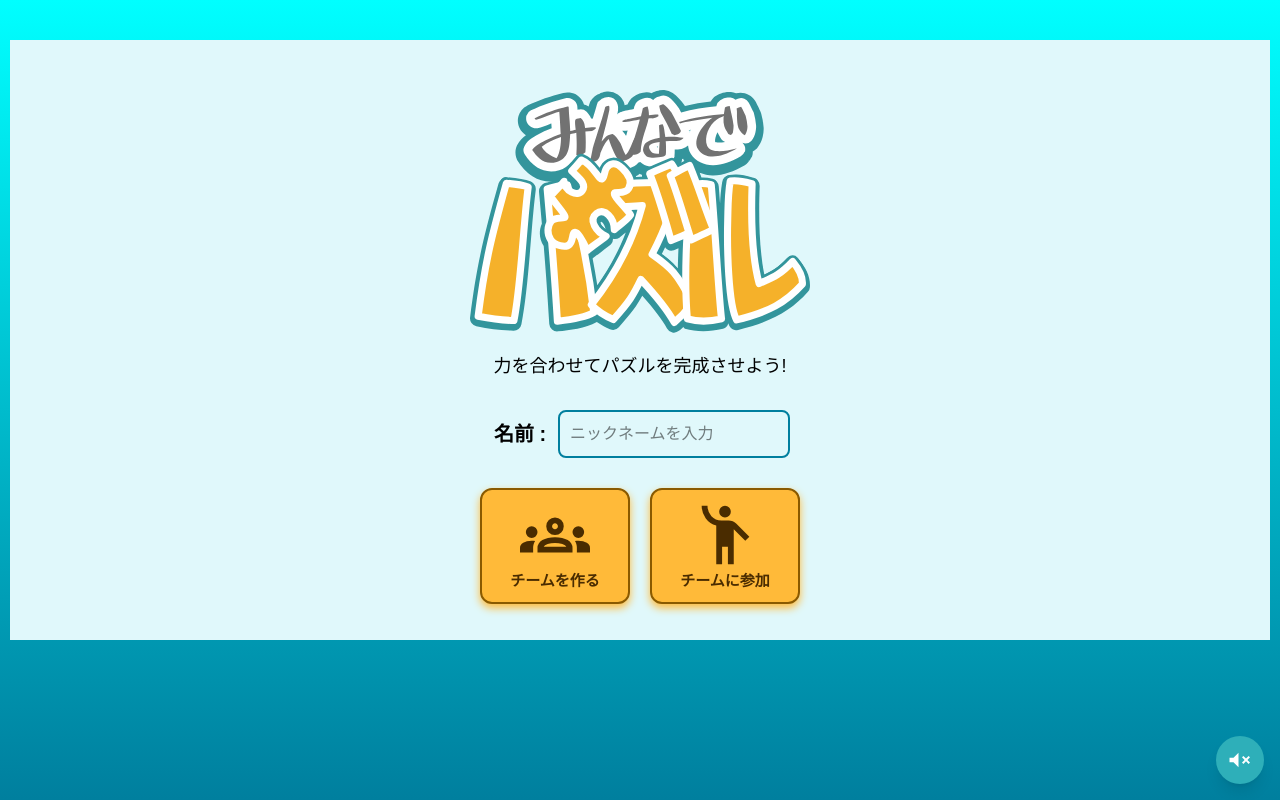
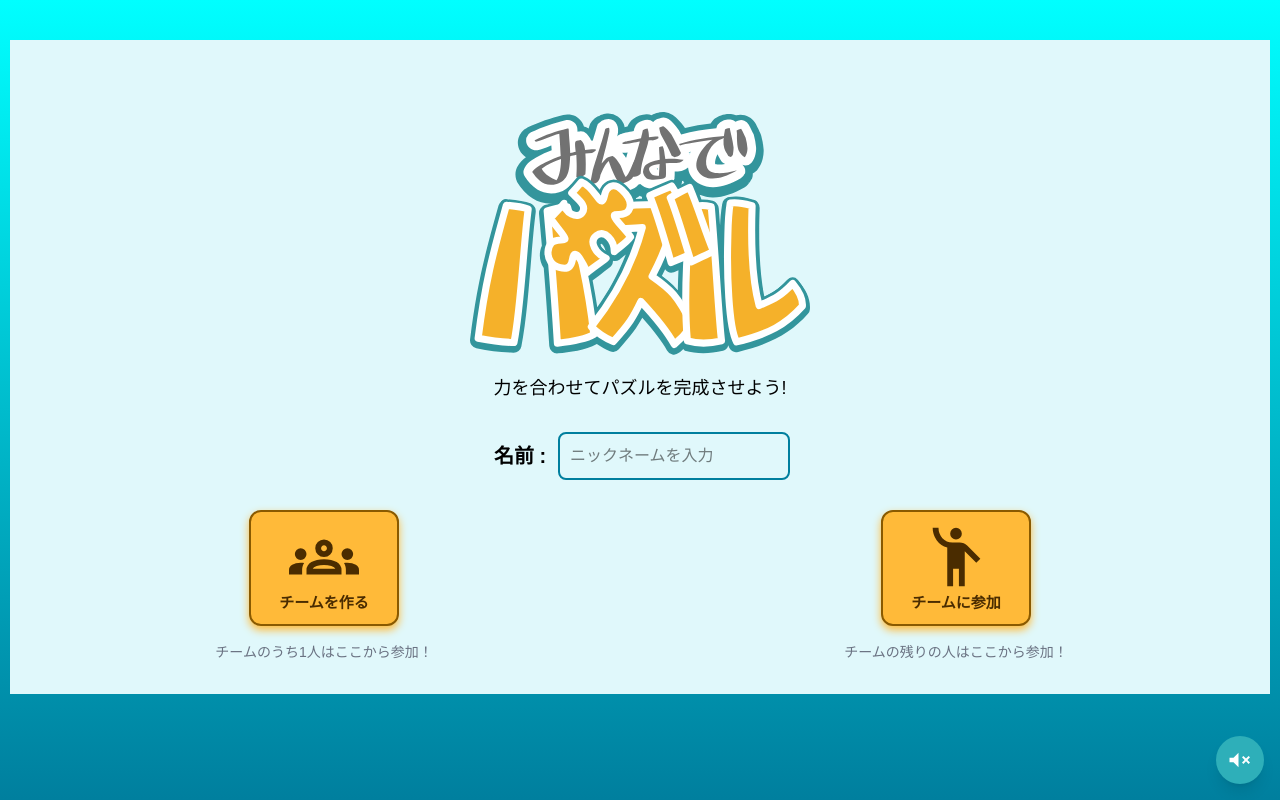
Before and after one commit to kotek-7/minpuzz, a Next.js app in the folder frontend/: page / in a window 1280 px wide. Built offline with nearby package versions, Linux system fonts and the light colour scheme.

Commit message:
説明追加

```diff
--- a/frontend/src/features/Top/Top.tsx
+++ b/frontend/src/features/Top/Top.tsx
@@ -31,7 +31,7 @@ export const Top = () => {
         </div>
       )}
 
-      <div className="bg-[#e0f8fb] p-2.5 min-h-[600px] text-center">
+      <div className="bg-[#e0f8fb] px-2 py-8 min-h-[600px] text-center">
         <div className="flex justify-center">
           <Logo style={{ width: "340px", height: "auto", marginTop: "40px" }} />
         </div>
@@ -52,6 +52,7 @@ export const Top = () => {
         </div>
 
         <div className="flex justify-center gap-[20px]">
+          <div className="w-full flex flex-col items-center">
             <button
               onClick={() => {
                 playSound("/sounds/select.mp3");
@@ -76,7 +77,11 @@ export const Top = () => {
               </svg>
               <span>チームを作る</span>
             </button>
+            <div className="text-gray-500 text-sm mt-4">チームのうち1人はここから参加！</div>
 
+          </div>
+
+          <div className="w-full flex-col flex items-center">
             <button
               onClick={() => {
                 playSound("/sounds/select.mp3");
@@ -101,6 +106,8 @@ export const Top = () => {
               </svg>
               <span>チームに参加</span>
             </button>
+            <div className="text-gray-500 text-sm mt-4">チームの残りの人はここから参加！</div>
+          </div>
         </div>
       </div>
     </div>
```
Lines whose indentation alone changed are shown as unchanged.
